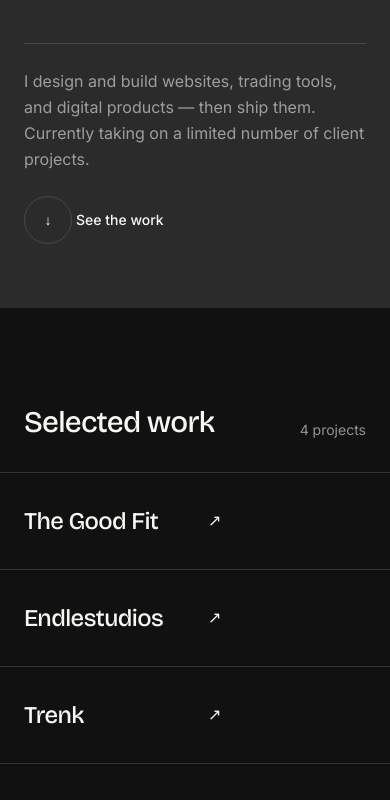
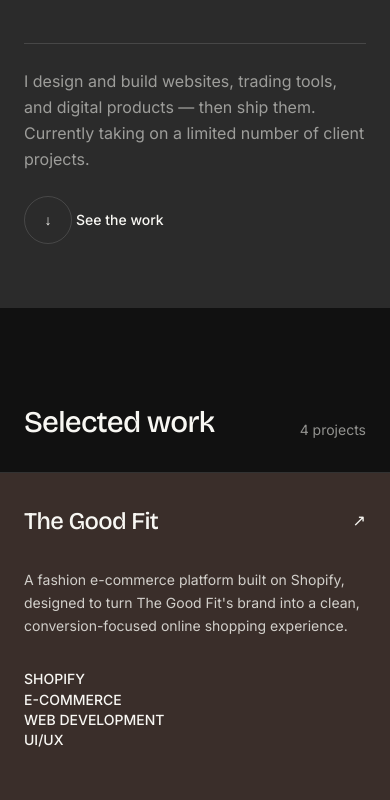
Before and after one commit to mstudios564/M-Studios, a Next.js app: page / in a window 390 px wide. Shown: the part 1169-1969 px from the top of the page. Built offline with nearby package versions, Linux system fonts and the light colour scheme.

Commit message:
always-open rows

```diff
--- a/components/WorkRow.tsx
+++ b/components/WorkRow.tsx
@@ -11,13 +11,13 @@
 }) {
   return (
     <article className="group relative overflow-hidden border-b border-line bg-ink">
-      {/* Project color — only visible on hover */}
+      {/* Project color: always on for mobile, hover only on desktop */}
       <span
         className="
           pointer-events-none absolute inset-0
-          opacity-0
+          opacity-100 md:opacity-0
           transition-opacity duration-500 ease-out
-          group-hover:opacity-100
+          md:group-hover:opacity-100
         "
         style={{ backgroundColor: project.bg }}
       />
@@ -40,23 +40,28 @@
             {project.year}
           </span>
 
-          <span className="arrow text-paper transition-transform duration-500 group-hover:rotate-45">
+          <span className="arrow ml-auto text-paper transition-transform duration-500 md:ml-0 md:group-hover:rotate-45">
             {"\u2197\uFE0E"}
           </span>
         </button>
 
-        {/* Expanded hover content */}
+        {/* Expanded content: open by default on mobile, expands on hover on desktop */}
         <div
           className="
-            grid grid-rows-[0fr]
+            grid grid-rows-[1fr] md:grid-rows-[0fr]
             transition-[grid-template-rows]
             duration-700
             ease-[cubic-bezier(.16,1,.3,1)]
-            group-hover:grid-rows-[1fr]
+            md:group-hover:grid-rows-[1fr]
           "
         >
           <div className="overflow-hidden">
             <div className="px-6 pb-10 pt-0 md:px-10 md:pb-12">
+              {/* Description (mobile only, since the main row hides it) */}
+              <p className="mb-8 text-sm leading-relaxed text-paper/80 md:hidden">
+                {project.description}
+              </p>
+
               {/* Extra project information */}
               <div className="grid grid-cols-1 gap-8 md:grid-cols-12 md:gap-8">
                 {/* Tags */}
@@ -110,7 +115,7 @@
                         h-full min-h-[260px] w-full object-cover
                         transition-transform duration-1000
                         ease-[cubic-bezier(.16,1,.3,1)]
-                        group-hover:scale-[1.04]
+                        md:group-hover:scale-[1.04]
                       "
                     />
                   </div>
```
